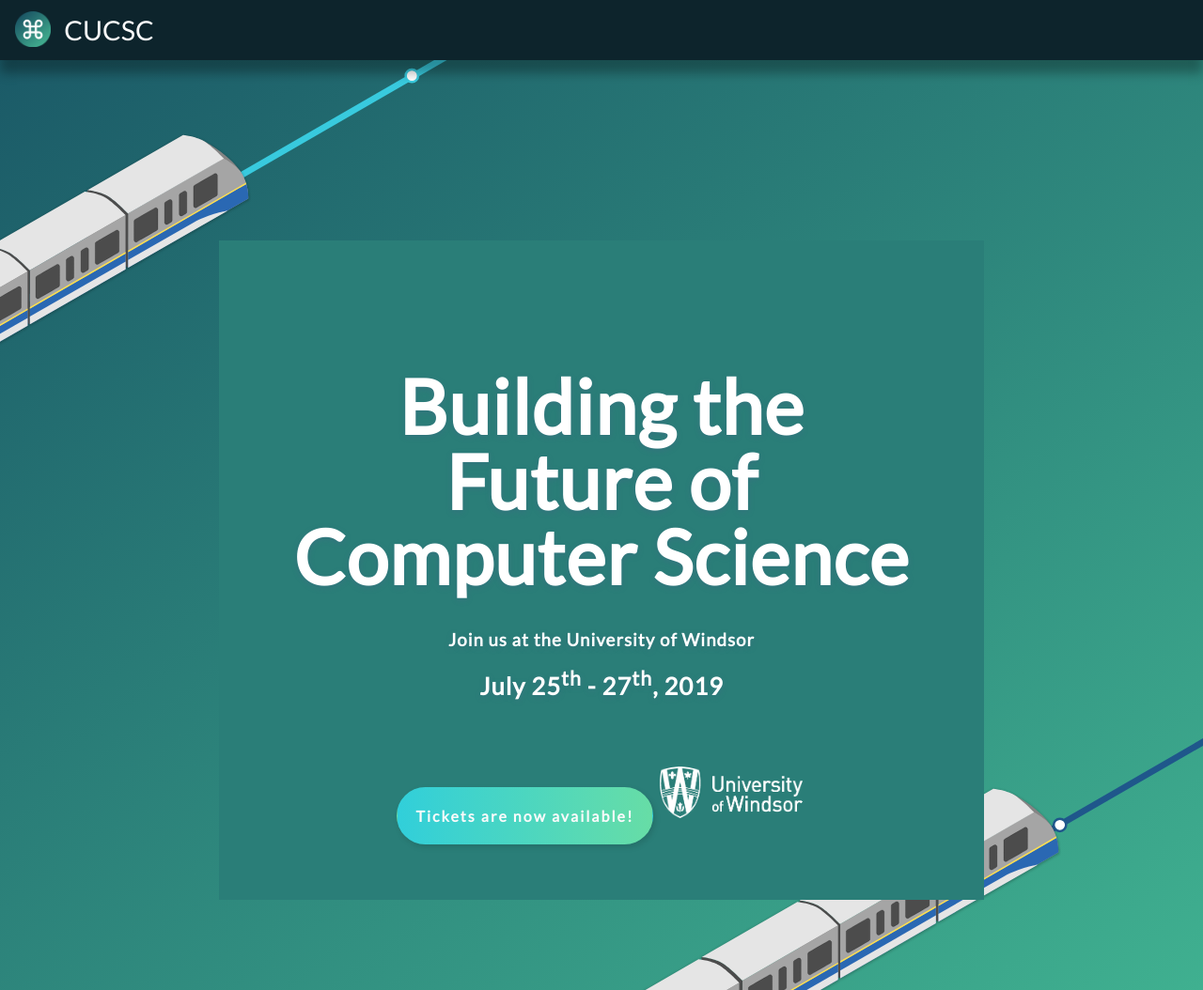
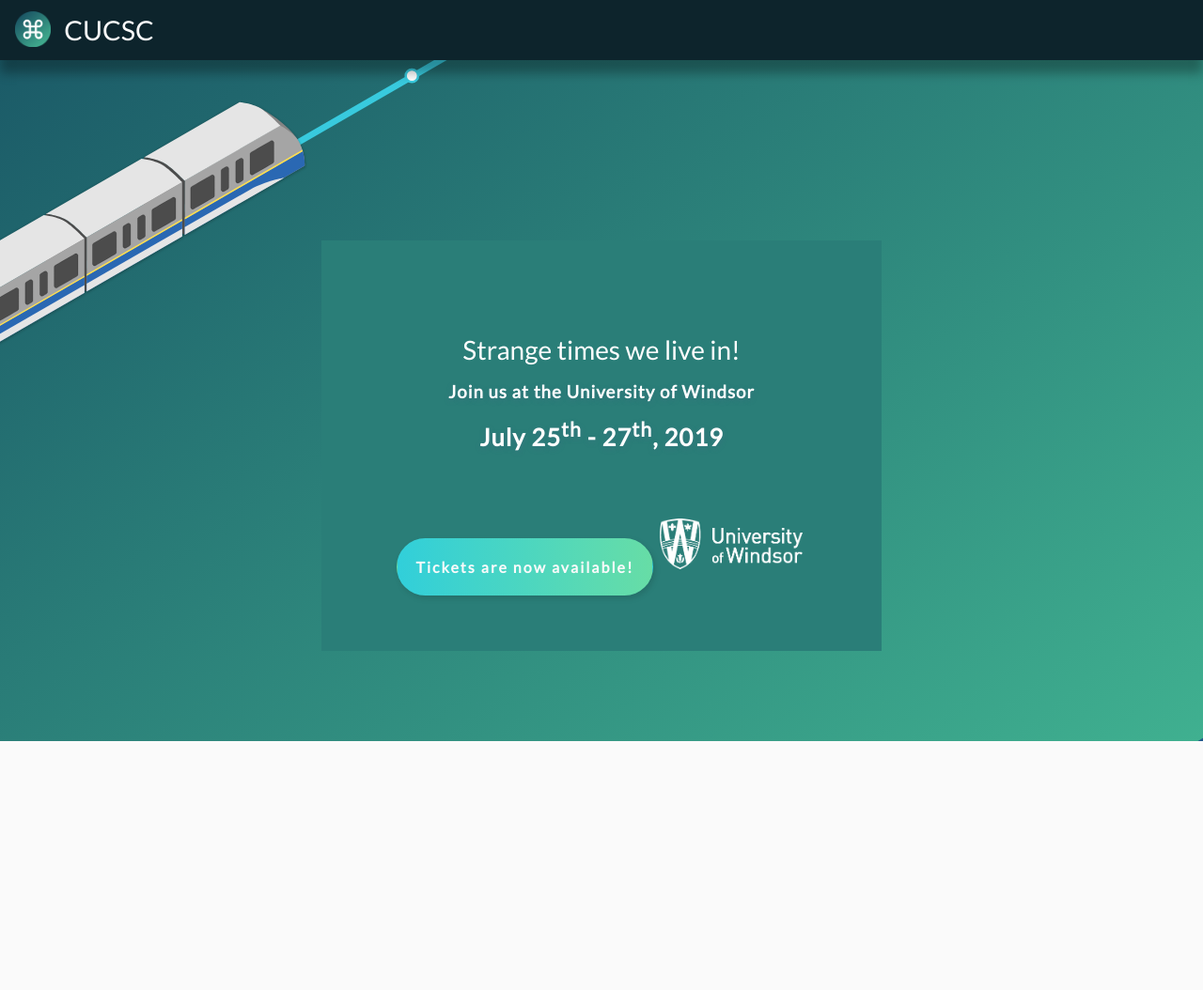
Before and after one commit to cucsc/cucsc-website-2020, a plain HTML site: page index.html in a window 1280 px wide. Shown: the whole page at 94% size. After the commit the page ends 821 px from the top, so only its background shows below. Drawn offline with nearby package versions, Linux system fonts and the light colour scheme.

Commit message:
replaced header and moved readme file

```diff
--- a/css/styles.css
+++ b/css/styles.css
@@ -136,6 +136,11 @@
   display: inline-block;
 }
 
+.home-div-header {
+  font-size: 28px;
+  font-weight: lighter;
+}
+
 .title, .subtitle, .subearly, .emp {
   font-family: "Lato", sans-serif;
   letter-spacing: 1px;
--- a/index.html
+++ b/index.html
@@ -41,7 +41,7 @@
 			<!-- <button class="menu"><i class="fas fa-bars"></i></button> -->
 		</div>
 		<div class="home-div">
-				<h1 class="title spaceup">Building the<br>Future of<br>Computer Science</h1>
+				<h1 class="home-div-header">Strange times we live in!</h1>
 				<div class="subtitle">
 					<h3>Join us at the University of Windsor</h3>
 					<h2>July 25<sup>th</sup> - 27<sup>th</sup>, 2019</h2>
```
Also changed, not shown: README.md (renamed from images/README.md).
